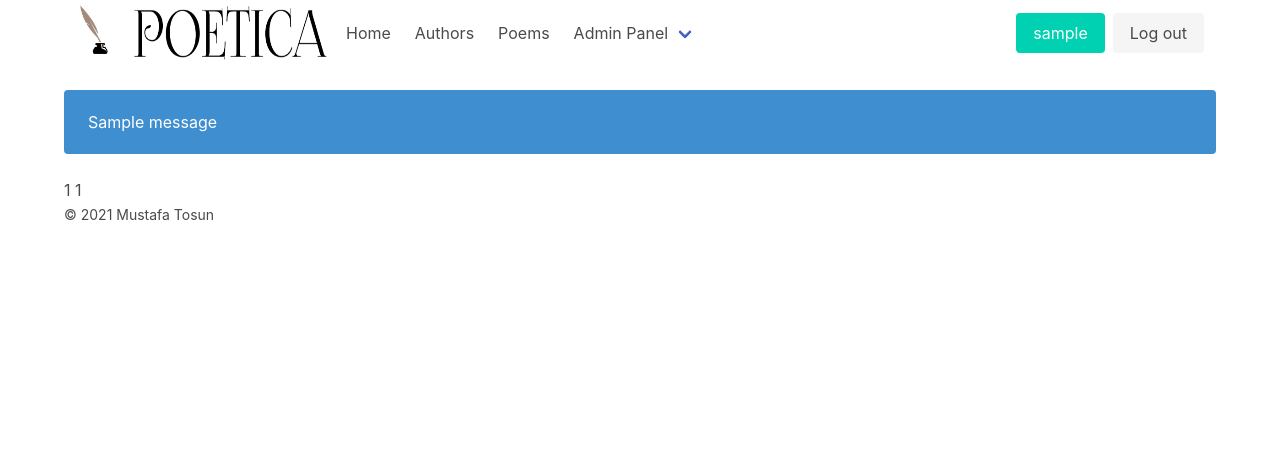
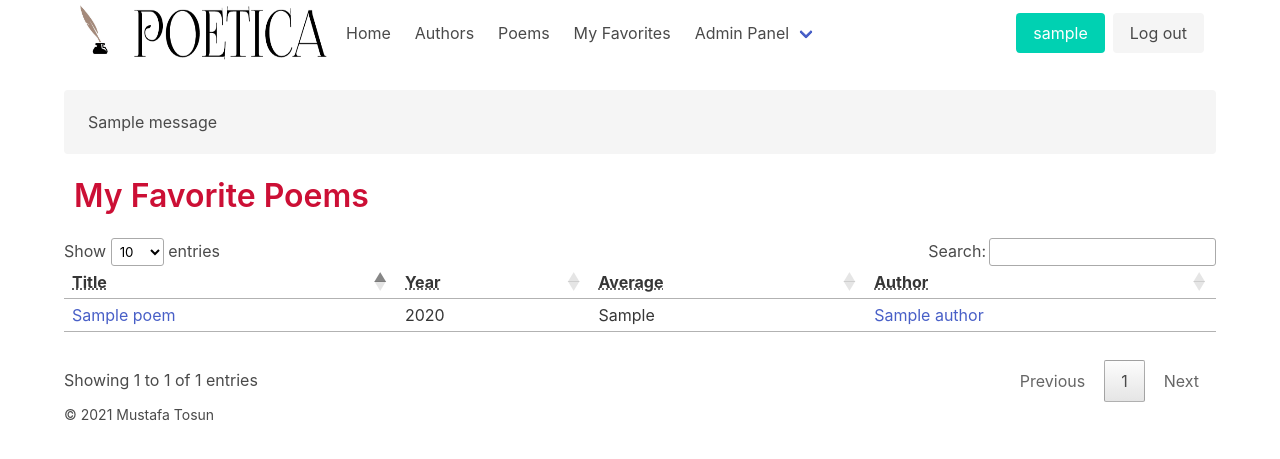
Before and after one commit to Mustafa-Tosun/Database-Systems-Project, a Flask app: page /favorites in a window 1280 px wide. Shown: the top 459 px of the page. Run offline with Flask 2, Linux system fonts and the light colour scheme; a user stored in the database is signed in; tables that the repository leaves empty or names only in its code hold one stand-in row (values such as "Sample post"); one stand-in notice (Sample message) is shown; some libraries are stand-ins or nearby versions; some web fonts are replaced.

Commit message:
added favorite table

```diff
--- a/models/favorite.py
+++ b/models/favorite.py
@@ -17,7 +17,7 @@ def delete_favorite(user_id, poem_id):
 
 def get_favorites(user_id):
     cursor = connection.cursor(pymysql.cursors.DictCursor)
-    query = "SELECT favorite.poem_id,poem.author_id,author.name FROM favorite JOIN poem ON favorite.poem_id=poem.id JOIN author ON poem.author_id=author.id  WHERE user_id=%s"
+    query = "SELECT favorite.poem_id,poem.title,poem.year,poem.average,poem.author_id,author.name FROM favorite JOIN poem ON favorite.poem_id=poem.id JOIN author ON poem.author_id=author.id  WHERE user_id=%s"
     cursor.execute(query, user_id)
     connection.commit
     try:
@@ -25,3 +25,13 @@ def get_favorites(user_id):
     except:
         favorites = None
     return favorites
+
+def favorite_check(user_id, poem_id):
+    cursor = connection.cursor()
+    query = "SELECT * FROM favorite WHERE user_id=%s AND poem_id=%s"
+    cursor.execute(query, (user_id, poem_id))
+    favorite = cursor.fetchone()
+    if favorite==None:
+        return 1
+    else:
+        return 0
--- a/templates/favorites.html
+++ b/templates/favorites.html
@@ -1,8 +1,33 @@
 {% extends "layout.html" %}
 {% block title %}My Favorites{% endblock %}
 {% block content %}
-{% for favorite in favorites %}
-{{ favorite.poem_id }}
-{{ favorite.author_id }}
-{% endfor %}
+<h1 class="title has-text-danger-dark"">My Favorite Poems</h1>
+  {% if favorites %}
+    <table id="favorites" class="table is-striped is-narrow is-hoverable">
+      <thead>
+        <tr>
+          <th><abbr title="Title">Title</abbr></th>
+          <th><abbr title="Year">Year</abbr></th>
+          <th><abbr title="Average">Average</abbr></th>
+          <th><abbr title="Author">Author</abbr></th>
+        </tr>
+      </thead>
+      <tbody>
+      {% for favorite in favorites %}
+        <tr>
+          <td><a href="{{ url_for('poem_page', id=favorite.poem_id) }}">{{ favorite.title }}</a></td>
+          <td>{% if favorite.year %} {{ favorite.year }} {% endif %}</td>
+          <td>{% if favorite.average!=-1 %} {{ favorite.average }} {% endif %}</td>
+          <td><a href="{{ url_for('author_page', id=favorite.author_id) }}">{{ favorite.name }}</a></td>
+        </tr>
+        {% endfor %}
+      </tbody>
+    </table>
+  {% endif %}
+
+  <script>
+    $(document).ready( function () {
+      $('#favorites').DataTable();
+    });
+  </script>
 {% endblock %}
--- a/templates/layout.html
+++ b/templates/layout.html
@@ -38,6 +38,11 @@
               <a class="navbar-item" href="{{ url_for('poems_page')}}">
                 Poems
               </a>
+              {% if current_user.is_authenticated %}
+              <a class="navbar-item" href="{{ url_for('favorite_page')}}">
+                My Favorites
+              </a>
+              {% endif %}
               {% if current_user.is_admin %}
                 <div class="navbar-item has-dropdown is-hoverable">
                   <a class="navbar-link">
@@ -77,8 +82,8 @@
         </nav>
       </header>
       <br>
-      {% for message in get_flashed_messages() %}
-      <div class="notification is-info">{{ message }}</div>
+      {% for category, message in get_flashed_messages(with_categories=true) %}
+      <div class="notification {{category}}">{{ message }}</div>
       {% endfor %}
 
     {% block content %}{% endblock %}
```
Also changed, not shown: models/poem.py (+11 -0 lines), templates/poem.html (+12 -1 lines), views/author.py (+7 -2 lines), views/poem.py (+13 -5 lines), 6 other files.
